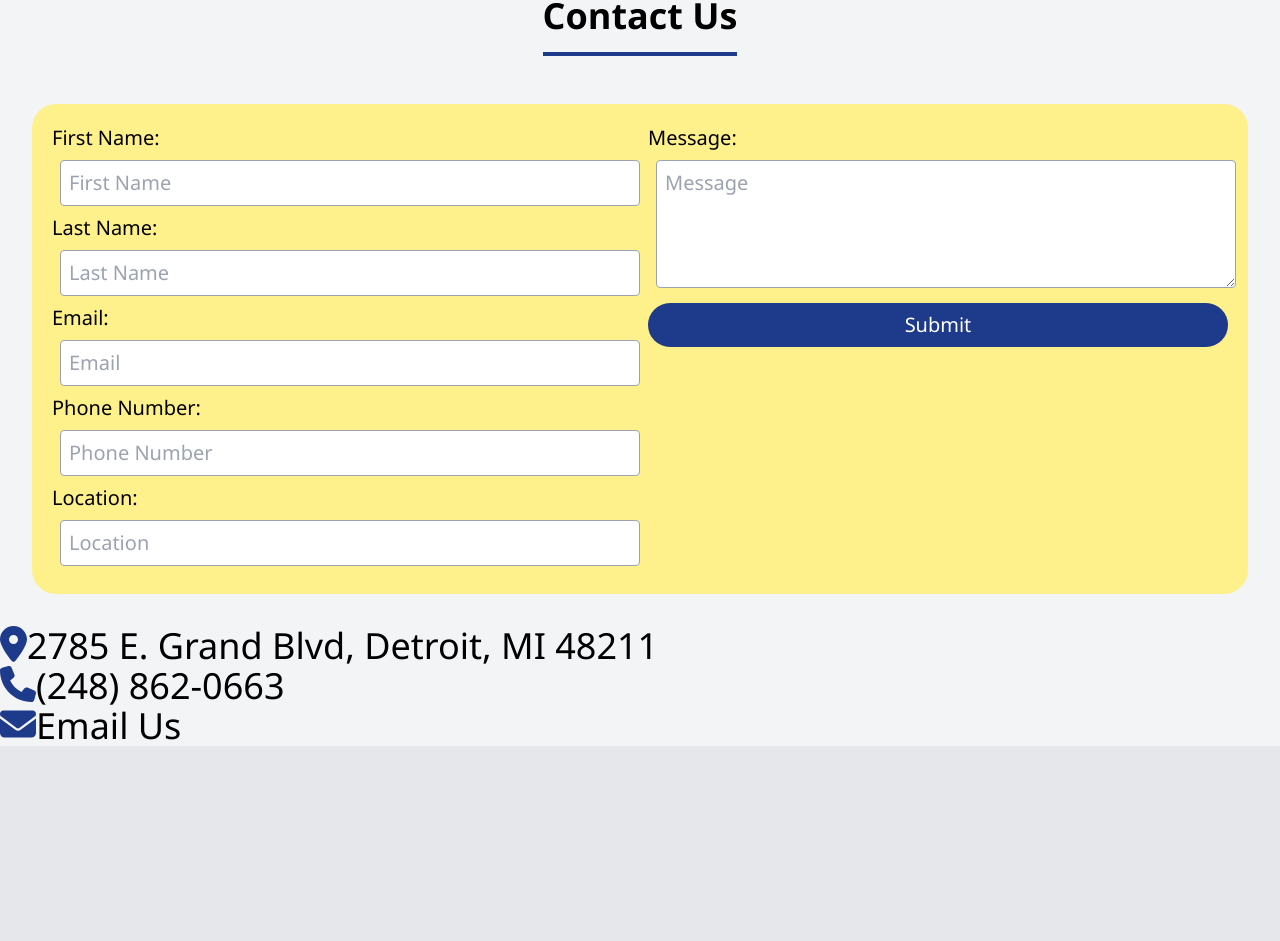
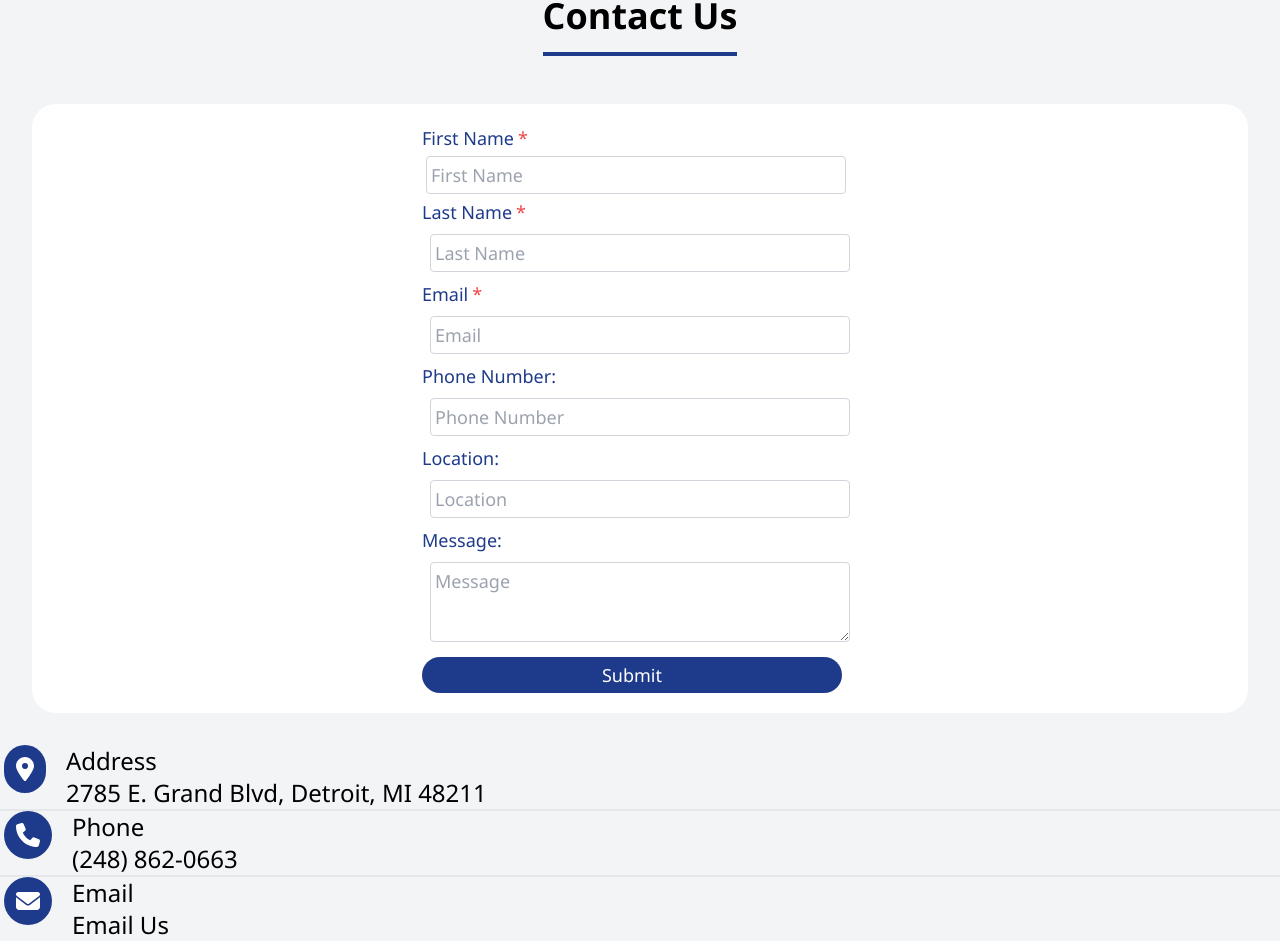
Before and after one commit to breiaswanigan01/JayRiderLLC, a React (Create React App) app: page /contactus in a window 1280 px wide. Shown: the part 260-1201 px from the top of the page. Before the commit the page ends 1010 px from the top, so only its background shows below. Built offline with nearby package versions, Linux system fonts and the light colour scheme.

Commit message:
updated contact

```diff
--- a/src/pages/ContactUs.js
+++ b/src/pages/ContactUs.js
@@ -70,41 +70,44 @@ const ContactUs = () => {
           Contact Us
         </h1>
       </div>
-      <div className="m-8 text-xl bg-yellow-200 rounded-3xl p-5">
-        <form onSubmit={handleSubmit}>
-          <div className="grid grid-cols-2 gap-4">
-            <div className="col-span-1">
-              <label className="block">
-                First Name:
+      <div className="m-8 text-lg bg-white rounded-3xl p-5 flex justify-center">
+        <form onSubmit={handleSubmit} className="flex flex-col ">
+          <div className="flex-1  pr-4">
+            <div className="flex flex-col  text-blue-900">
+              <label className="block  ">
+                First Name<span className="text-red-500 pl-1">*</span>
                 <input
                   type="text"
                   placeholder="First Name"
                   name="firstName"
                   value={formData.firstName}
                   onChange={handleChange}
-                  className="m-2 p-2 rounded border border-gray-400 focus:outline-none focus:border-blue-500 w-full"
+                  required
+                  className="m-1 p-1 rounded border border-gray-300 focus:outline-none focus:border-blue-500 w-full"
                 />
               </label>
-              <label className="block">
-                Last Name:
+              <label className="block ">
+                Last Name<span className="text-red-500 pl-1">*</span>
                 <input
                   type="text"
                   placeholder="Last Name"
                   name="lastName"
                   value={formData.lastName}
                   onChange={handleChange}
-                  className="m-2 p-2 rounded border border-gray-400 focus:outline-none focus:border-blue-500 w-full"
+                  required
+                  className="m-2 p-1 rounded border border-gray-300 focus:outline-none focus:border-blue-500 w-full"
                 />
               </label>
               <label className="block">
-                Email:
+                Email<span className="text-red-500 pl-1">*</span>
                 <input
                   type="email"
                   placeholder="Email"
                   name="email"
                   value={formData.email}
                   onChange={handleChange}
-                  className="m-2 p-2 rounded border border-gray-400 focus:outline-none focus:border-blue-500 w-full"
+                  required
+                  className="m-2 p-1 rounded border border-gray-300 focus:outline-none focus:border-blue-500 w-full"
                 />
               </label>
               <label className="block">
@@ -115,55 +118,94 @@ const ContactUs = () => {
                   name="phoneNumber"
                   value={formData.phoneNumber}
                   onChange={handleChange}
-                  className="m-2 p-2 rounded border border-gray-400 focus:outline-none focus:border-blue-500 w-full"
+                  className="m-2 p-1 rounded border border-gray-300 focus:outline-none focus:border-blue-500 w-full"
                 />
               </label>
               <label className="block">
                 Location:
                 <input
-                  type="text"
+                  type="text "
                   placeholder="Location"
                   name="location"
                   value={formData.location}
                   onChange={handleChange}
-                  className="m-2 p-2 rounded border border-gray-400 focus:outline-none focus:border-blue-500 w-full"
+                  className="m-2 p-1 rounded border border-gray-300 focus:outline-none focus:border-blue-500 w-full"
                 />
               </label>
             </div>
             <div className="col-span-1">
-              <label className="block">
+              <label className="block  text-blue-900">
                 Message:
                 <textarea
                   name="message"
                   placeholder="Message"
                   value={formData.message}
                   onChange={handleChange}
-                  className="m-2 p-2 rounded border border-gray-400 focus:outline-none focus:border-blue-500 w-full h-32"
+                  className="m-2 p-1 rounded border border-gray-300 focus:outline-none focus:border-blue-500 w-full h-20 "
                 />
               </label>
               <button
                 type="submit"
-                className="text-white p-2 bg-blue-900 hover:bg-blue-700 rounded-3xl w-full focus:outline-none"
+                className="text-white p-1 bg-blue-900 hover:bg-blue-700 rounded-3xl w-full focus:outline-none"
               >
                 Submit
               </button>
+              <div>
+                {errors.email && <p className="text-red-500">{errors.email}</p>}
+                {errors.firstName && (
+                  <p className="text-red-500">{errors.firstName}</p>
+                )}
+                {errors.lastName && (
+                  <p className="text-red-500">{errors.lastName}</p>
+                )}
+                {/* Add similar error messages for other required fields */}
+              </div>
             </div>
           </div>
         </form>
       </div>
-      <div className="text-4xl grid">
-        <div className="flex ">
-          <FontAwesomeIcon icon={faLocationDot} style={{ color: "#1e3a8a" }} />
-          <p>2785 E. Grand Blvd, Detroit, MI 48211</p>
+      <div className="text-2xl  grid ">
+        <div className="flex  border-b-2">
+          {/* <div className=" flex "> */}
+          <FontAwesomeIcon
+            icon={faLocationDot}
+            style={{ color: "white" }}
+            className="  ml-1 items-center bg-blue-900 rounded-full p-3  "
+          />
+          <div className="pl-5">
+            <p>Address</p>
+            <p>2785 E. Grand Blvd, Detroit, MI 48211</p>
+          </div>
+          {/* </div> */}
         </div>
-        <div className="flex">
-          <FontAwesomeIcon icon={faPhone} style={{ color: "1e3a8a" }} />
-          <p>(248) 862-0663</p>
+        <div className="flex border-b-2">
+          <FontAwesomeIcon
+            icon={faPhone}
+            style={{ color: "white" }}
+            className="  ml-1 items-center bg-blue-900 rounded-full p-3 "
+          />
+          <div className="pl-5">
+            <p>Phone</p>
+            <p>(248) 862-0663</p>
+          </div>
         </div>
-        <div className="flex">
-        <FontAwesomeIcon icon={faEnvelope} style={{ color: "1e3a8a" }} />
-
-       <a href="mailto:jayriderllc@gmail.com" target="_blank" rel="noopener noreferrer"> Email Us </a>
+        <div className=" flex">
+          <FontAwesomeIcon
+            icon={faEnvelope}
+            style={{ color: "white" }}
+            className=" ml-1 items-center bg-blue-900 rounded-full p-3"
+          />
+          <div className="pl-5">
+            <p>Email</p>
+            <a
+              href="mailto:jayriderllc@gmail.com"
+              target="_blank"
+              rel="noopener noreferrer"
+            >
+              {" "}
+              Email Us{" "}
+            </a>
+          </div>
         </div>
       </div>
     </>
```
